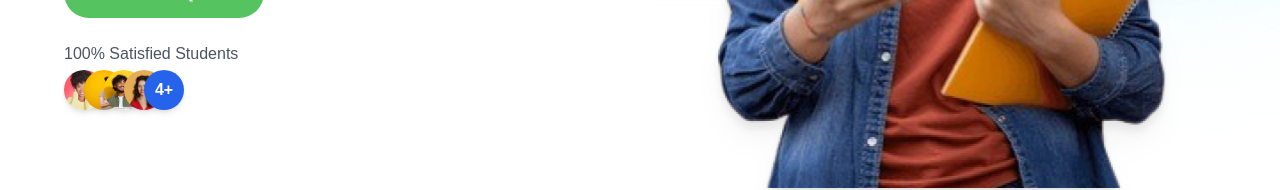
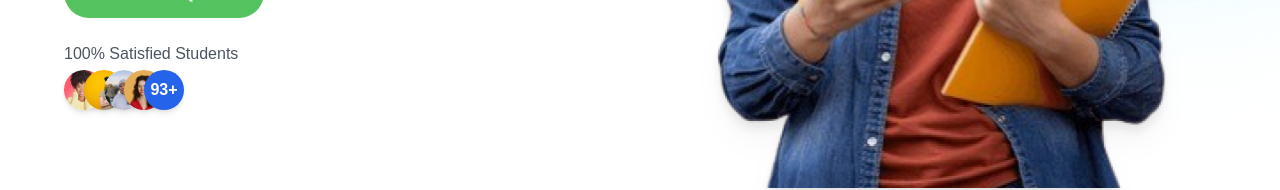
Before and after one commit to mohdyasirarman/All-Assignment-Help, a Next.js app: page /review in a window 1280 px wide. Shown: the part 612-802 px from the top of the page. Built offline with nearby package versions, Linux system fonts and the light colour scheme.

Commit message:
no of review with reviewed user modified at hero section

```diff
--- a/src/components/landing-page/HeroSectionNew.tsx
+++ b/src/components/landing-page/HeroSectionNew.tsx
@@ -36,7 +36,7 @@ export default function HeroSectionNew({
   const photoList = [
     "img_front_page_review_1.jpeg",
     "img_front_page_review_2.jpeg",
-    "img_front_page_review_3.jpeg",
+    "grid.svg",
     "img_front_page_review_4.jpeg",
   ];
 
@@ -227,7 +227,7 @@ export default function HeroSectionNew({
                     </div>
                   ))}
                   <div className="bg-blue-600 h-10 w-10 rounded-full overflow-hidden shadow-md z-40 flex justify-center items-center font-poppins font-semibold text-white">
-                    4+
+                    93+
                   </div>
                 </div>
               </div>
```
